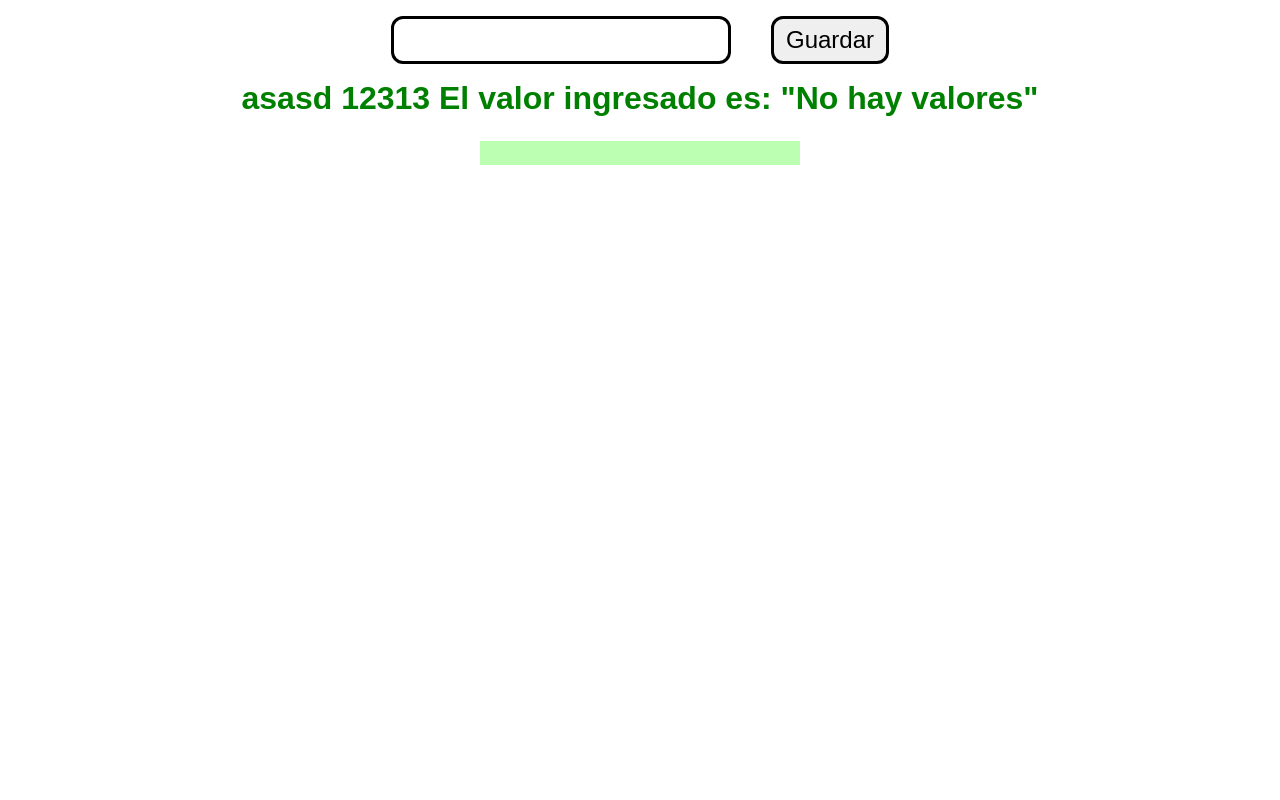
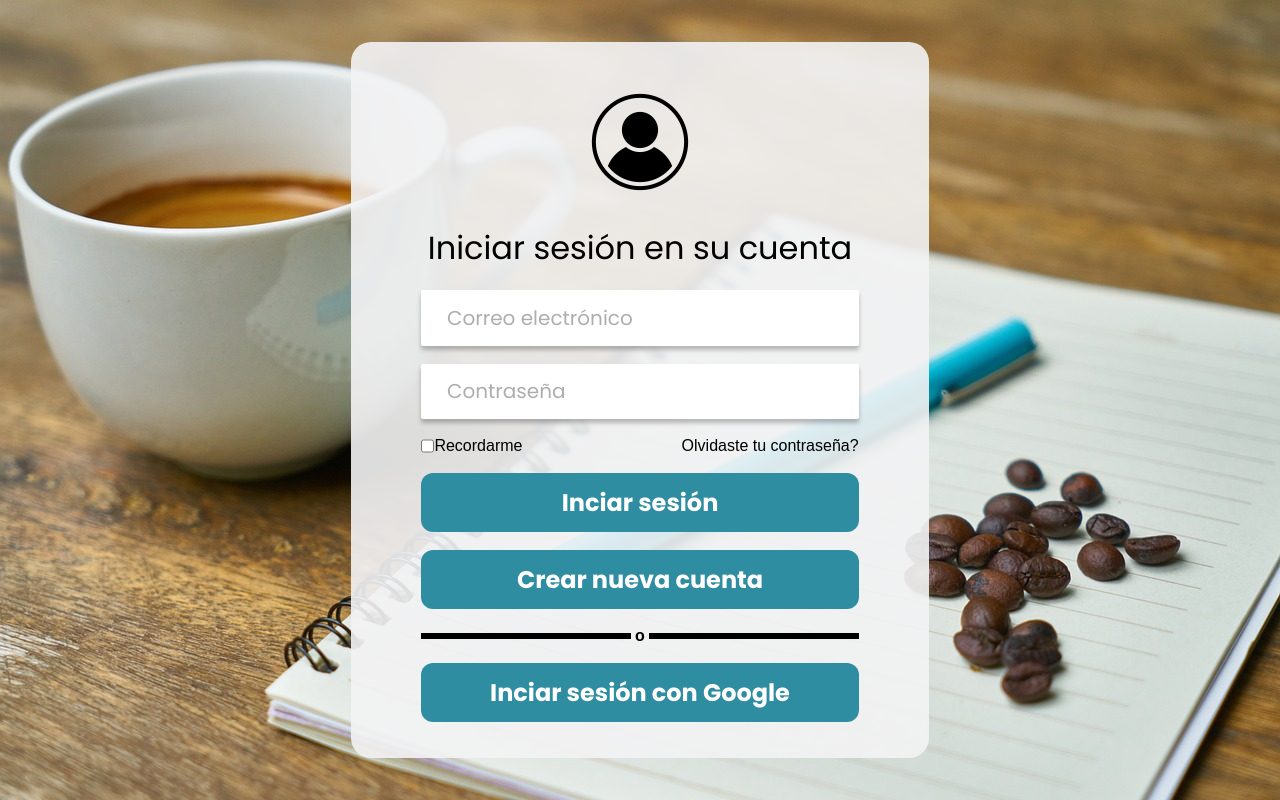
Before and after one commit to brian101016/equipoB-diseno-web, a React (Create React App) app: page /login in a window 1280 px wide. Built offline with nearby package versions, Linux system fonts and the light colour scheme.

Commit message:
Ejemplo de pagina Login

```diff
--- a/src/App.tsx
+++ b/src/App.tsx
@@ -1,9 +1,12 @@
 import TodoList from "@components/TodoList";
+import LoginScreen from "@screens/LoginScreen";
 
 function App() {
   return (
     <div className="App">
-      <TodoList title="asasd" number={12313} color={"green"} />
+      {/* <TodoList title="asasd" number={12313} color={"green"} /> */}
+
+      <LoginScreen />
     </div>
   );
 }
--- /dev/null
+++ b/src/screens/LoginScreen.tsx
@@ -0,0 +1,69 @@
+import bg_login from "@theme/images/bg-login.jpeg";
+import icon_user from "@theme/images/icon-user.png";
+
+// ################################ INTERFACES & PROPS ################################
+// LoginScreen => Rename all instances to use
+type LoginScreenProps = {};
+
+// ################################ RENDERING COMPONENT ################################
+const LoginScreen = (props: LoginScreenProps) => {
+  const styleHorizontal = {
+    borderBottom: "black solid 6px",
+    flexGrow: 1,
+  };
+
+  // ------------------------------------------------------------------------------------ RETURN
+  return (
+    <div
+      className="screen login-screen"
+      style={{
+        backgroundImage: `url('${bg_login}')`,
+      }}
+    >
+      <form id="login-form">
+        <img src={icon_user} alt="logo" />
+
+        <h2>Iniciar sesión en su cuenta</h2>
+
+        <input className="input" type="text" placeholder="Correo electrónico" />
+
+        <input className="input" type="text" placeholder="Contraseña" />
+
+        <div style={{ display: "flex" }}>
+          <input type="checkbox" />
+          <label htmlFor="">Recordarme</label>
+          <a href="#" style={{ marginLeft: "auto" }}>
+            Olvidaste tu contraseña?
+          </a>
+        </div>
+
+        <button className="button">Inciar sesión</button>
+
+        <button className="button">Crear nueva cuenta</button>
+
+        <div
+          style={{
+            display: "flex",
+            alignItems: "center",
+          }}
+        >
+          <div style={styleHorizontal}></div>
+          <span
+            style={{
+              margin: "0 4px",
+              fontWeight: 700,
+            }}
+          >
+            o
+          </span>
+          <div style={styleHorizontal}></div>
+        </div>
+
+        <button className="button">Inciar sesión con Google</button>
+      </form>
+    </div>
+  );
+};
+
+// ################################ EXPORTS ################################
+export default LoginScreen;
--- a/src/theme/styles.scss
+++ b/src/theme/styles.scss
@@ -1,3 +1,6 @@
+// ################################################################################################ FONT FACE
+@import url("https://fonts.googleapis.com/css2?family=Poppins:wght@200;300;400;500;600;700&display=swap");
+
 // ################################################################################################ MIXINS
 @mixin flex-type {
   display: flex;
@@ -16,36 +19,91 @@
   text-decoration: none;
 }
 
+html,
+body {
+  height: 100%;
+}
+
+#root {
+  height: 100%;
+}
+
 .App {
   text-align: center;
+  height: 100%;
 }
 
-// ################################################################################################ INPUTS
-.input,
-.button {
-  font-size: 1.5rem;
-  padding: 0.3em 0.5em;
-  margin: 1rem 1.25rem;
-  border: black solid 3px;
-  border-radius: 0.75rem;
+.screen {
+  height: 100%;
+}
 
-  &.danger {
-    border-color: red;
+.login-screen {
+  display: flex;
+  justify-content: center;
+  align-items: center;
+  background-image: url("https://picsum.photos/1500");
+  background-size: cover;
+}
+
+// ################################################################################################ FORM
+#login-form {
+  display: flex;
+  flex-direction: column;
+  background-color: rgba(243, 243, 244, 0.9);
+  padding: 36px 70px;
+  border-radius: 20px;
+  gap: 18px;
+
+  img {
+    width: 128px;
+    margin: 0 auto;
   }
 
-  &.success {
-    border-color: yellow;
+  h2 {
+    color: #000;
+    font-family: "Poppins";
+    font-size: 32px;
+    font-style: normal;
+    font-weight: 400;
+    line-height: normal;
   }
 
-  &:hover {
-    border-color: blue;
+  .container {
+    display: flex;
+    gap: 10px;
   }
 
-  &:active {
-    border-color: green;
-    opacity: 0.5;
-    transform: scale(0.9);
+  .input {
+    border-radius: 2px;
+    background: #fff;
+    box-shadow: 0px 4px 4px 0px rgba(0, 0, 0, 0.25);
+    padding: 0.8rem 1.6rem;
+    border: 0;
+    font-family: "Poppins";
+    font-size: 20px;
+    font-style: normal;
+    font-weight: 400;
+
+    &::placeholder {
+      color: rgba(0, 0, 0, 0.32);
+      font-size: inherit;
+      font-weight: inherit;
+    }
   }
+}
+
+// ################################################################################################ BUTTONS
+.button {
+  border-radius: 12px;
+  background-color: #2f8da1;
+  color: #fff;
+  font-family: "Poppins";
+  font-size: 24px;
+  font-style: normal;
+  font-weight: 700;
+  line-height: normal;
+  border: none;
+  padding: 12px 16px;
 }
 
 // ################################################################################################ LIST
```
Also changed, not shown: src/screens/Template-Screen.tsx (added, +12 -0 lines), src/theme/images/bg-login.jpeg (added), src/theme/images/icon-user.png (added).
